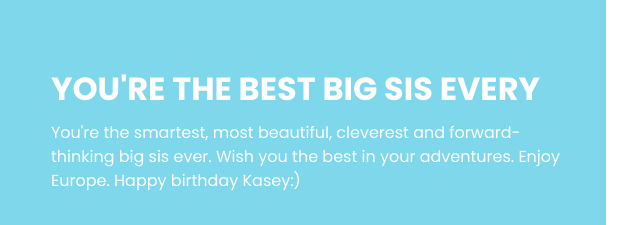
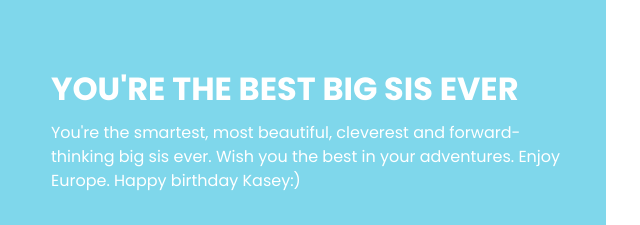
Before and after one commit to Andrew-Chen-Wang/kasey.wang-birthday, a plain HTML site: page gift/p9.html in a window 1280 px wide. Shown: the part 296-521 px from the top of the page, 629-1269 px from the left. Drawn offline with nearby package versions, Linux system fonts and the light colour scheme.

Commit message:
Fix typo

```diff
--- a/gift/p9.html
+++ b/gift/p9.html
@@ -64,7 +64,7 @@
             <div class="detail-box">
               <div class="heading_container">
                 <h2>
-                  You're the best big sis every
+                  You're the best big sis ever
                 </h2>
               </div>
               <p>
```
